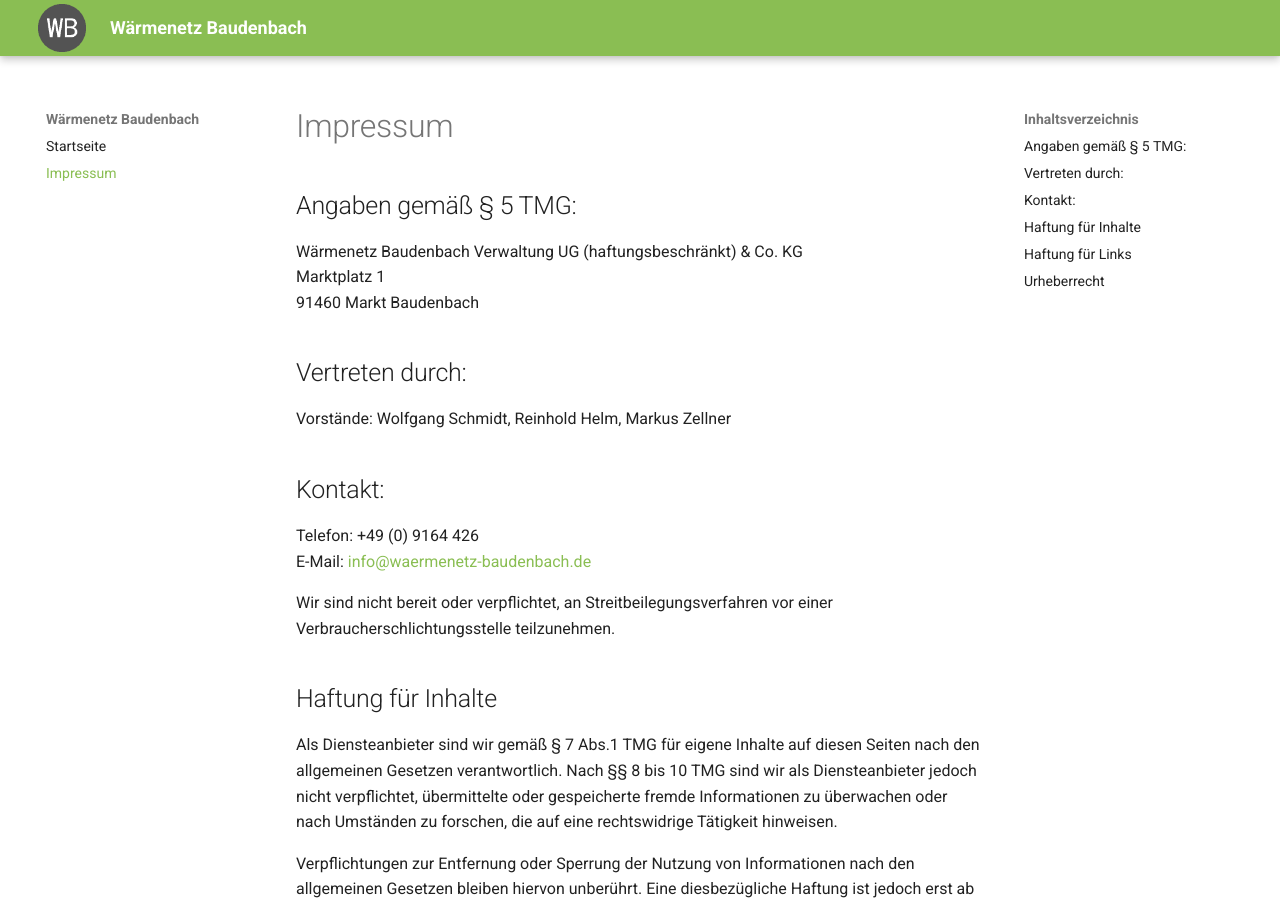
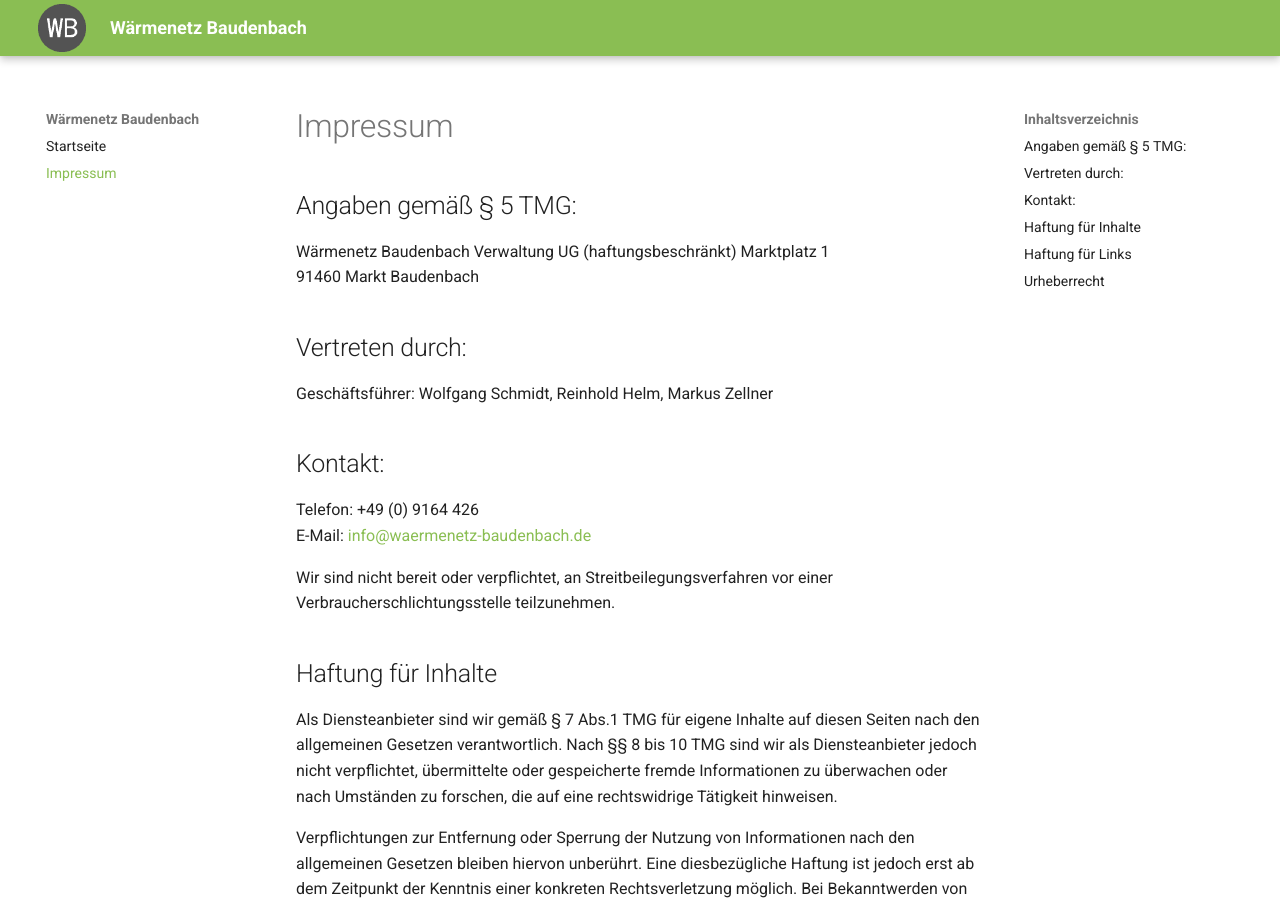
Before and after one commit to odin568/waermenetz-baudenbach, an MkDocs documentation site: the page built from docs/Impressum.md, in a window 1280 px wide and 900 px high. Built offline with MkDocs 1.6.1 and Material for MkDocs 9.7.7, drawn with Linux system fonts in a browser that asks for light colours; plug-ins that fetch from the network failed and are left out.

Commit message:
Update Impressum.md

```diff
--- a/docs/Impressum.md
+++ b/docs/Impressum.md
@@ -2,13 +2,13 @@
 
 ## Angaben gemäß § 5 TMG:
 
-Wärmenetz Baudenbach Verwaltung UG (haftungsbeschränkt) & Co. KG
+Wärmenetz Baudenbach Verwaltung UG (haftungsbeschränkt)
 Marktplatz 1
 91460 Markt Baudenbach
 
 ## Vertreten durch:
 
-Vorstände: Wolfgang Schmidt, Reinhold Helm, Markus Zellner
+Geschäftsführer: Wolfgang Schmidt, Reinhold Helm, Markus Zellner
 
 ## Kontakt:
 Telefon: 	+49 (0) 9164 426
```
